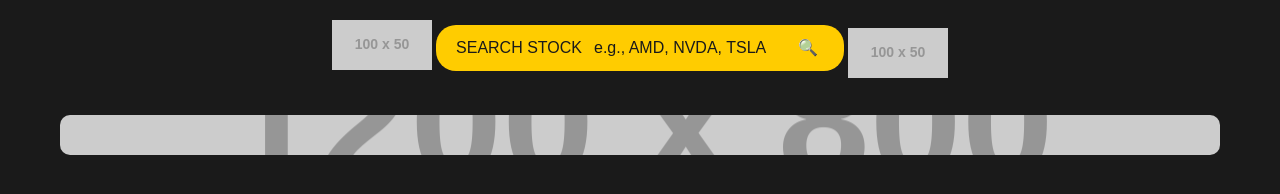
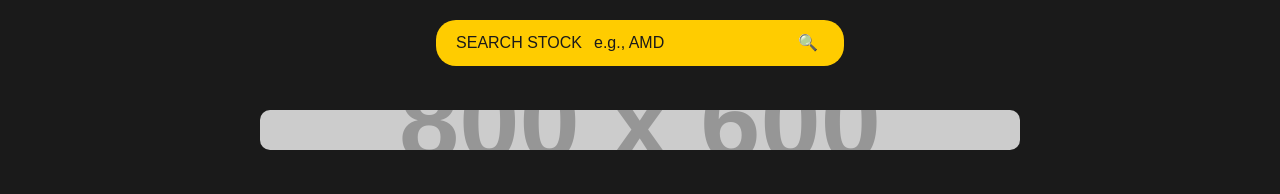
Before and after one commit to light136-luz/Stock-Valuation-App, a plain HTML site: page index.html in a window 1280 px wide. Drawn offline with nearby package versions, Linux system fonts and the light colour scheme; placeholder pictures from the web are drawn by us.

Commit message:
Update index.html

```diff
--- a/index.html
+++ b/index.html
@@ -12,7 +12,7 @@
             font-family: Arial, sans-serif;
         }
         .container {
-            max-width: 1200px;
+            max-width: 800px;
             padding: 20px;
         }
         .search-box {
@@ -46,14 +46,13 @@
             margin-top: 20px;
         }
         .ticker-section {
-            background: url('https://via.placeholder.com/1200x800') no-repeat center center;
+            background: url('https://via.placeholder.com/800x600') no-repeat center center;
             background-size: cover;
             padding: 20px;
             border-radius: 10px;
             margin-bottom: 20px;
         }
         .ticker-column {
-            flex: 1;
             padding: 15px;
             background: rgba(0, 0, 0, 0.7);
             border-radius: 10px;
@@ -92,18 +91,16 @@
 <body>
     <div class="container">
         <div class="text-center mb-4">
-            <img src="https://via.placeholder.com/100x50" alt="1000xStocks Logo" class="mb-2">
             <div class="search-box">
                 <span>SEARCH STOCK</span>
-                <input type="text" id="symbols" placeholder="e.g., AMD, NVDA, TSLA">
+                <input type="text" id="symbol" placeholder="e.g., AMD">
                 <button id="fetchBtn"><span class="visually-hidden">Search</span>🔍</button>
             </div>
-            <img src="https://via.placeholder.com/100x50" alt="1000xStocks Logo" class="mt-2">
         </div>
         <div id="loading">
             <div class="spinner-border text-warning" role="status"><span class="visually-hidden">Loading...</span></div>
         </div>
-        <div id="results" class="ticker-section d-flex justify-content-between"></div>
+        <div id="results" class="ticker-section"></div>
     </div>
 
     <!-- Modal for Details -->
```
